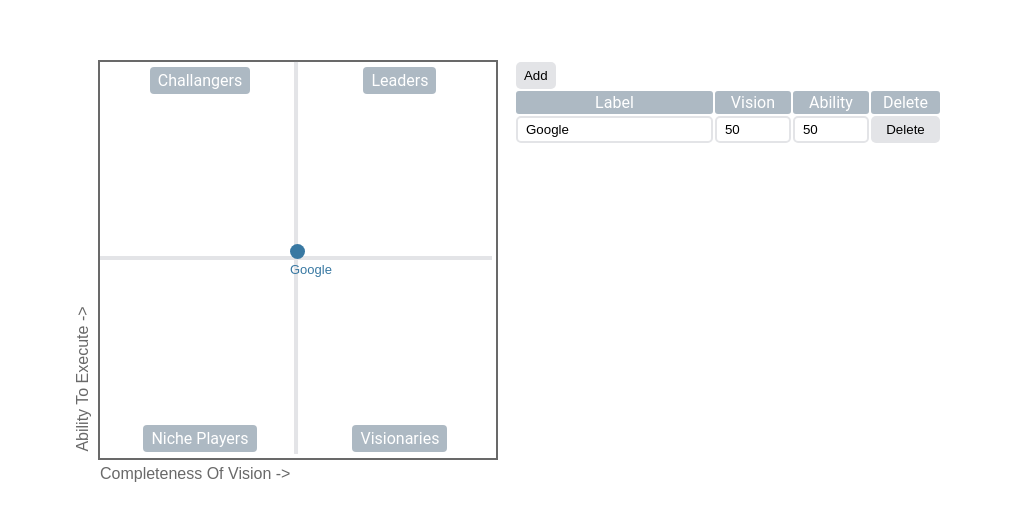
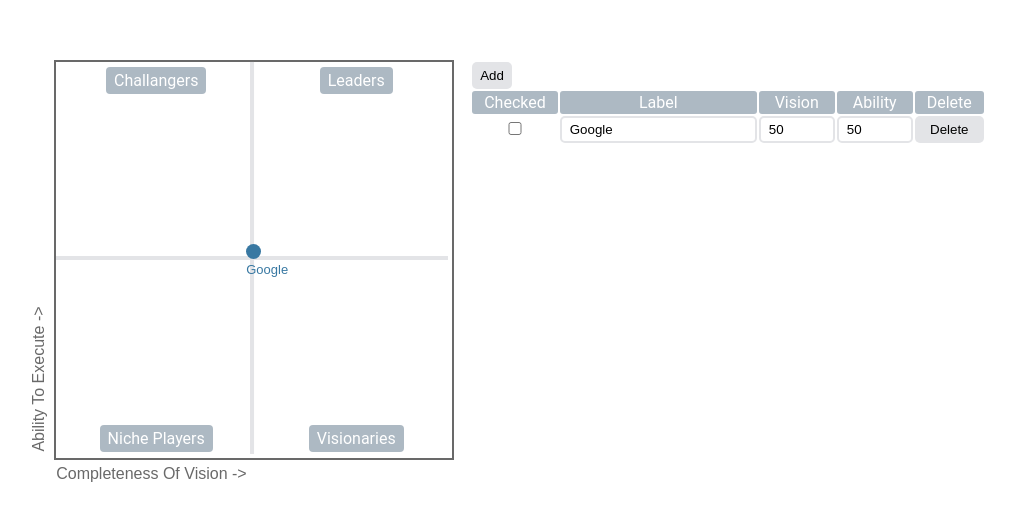
Before and after one commit to ozanbatuhankurucu/magic-quadrant, a React (Create React App) app: page / in a window 1280 px wide. Shown: the part 140-660 px from the top of the page, without its empty margins (120-1135 px from the left). Built offline with nearby package versions, Linux system fonts and the light colour scheme.

Commit message:
Add transparent color to Point.

```diff
--- a/src/App.tsx
+++ b/src/App.tsx
@@ -20,7 +20,7 @@ function App() {
     const pointsFromLocalStorage = JSON.parse(localStorage.getItem('points') || '[]')
 
     return pointsFromLocalStorage.length === 0
-      ? [{ x: 50, y: 50, label: 'Google', id: '1' }]
+      ? [{ x: 50, y: 50, label: 'Google', id: '1', isChecked: false }]
       : pointsFromLocalStorage
   }
 
@@ -51,13 +51,28 @@ function App() {
   }
 
   const addNewPoint = (): void => {
-    const newPoint = { x: 50, y: 50, label: 'New', id: Math.random().toString() }
+    const newPoint = { x: 50, y: 50, label: 'New', id: Math.random().toString(), isChecked: false }
     localStorage.setItem('points', JSON.stringify([...points, newPoint]))
     setPoints((prevPoints: PointType[]): PointType[] => [...prevPoints, newPoint])
   }
 
   const deletePoint = (pointId: string): void => {
     const newPoints = points.filter((point: PointType) => point.id !== pointId)
+    localStorage.setItem('points', JSON.stringify(newPoints))
+    setPoints(newPoints)
+  }
+
+  const checkPoint = (pointId: string, isChecked: boolean) => {
+    const newPoints = points.map((point: PointType) => {
+      if (point.id === pointId) {
+        return {
+          ...point,
+          isChecked
+        }
+      }
+      return point
+    })
+
     localStorage.setItem('points', JSON.stringify(newPoints))
     setPoints(newPoints)
   }
@@ -77,6 +92,7 @@ function App() {
           handlePointChange={handlePointChange}
           addNewPoint={addNewPoint}
           deletePoint={deletePoint}
+          checkPoint={checkPoint}
         />
       </ScatterRow>
     </Layout>
--- a/src/Components/ChartTable.tsx
+++ b/src/Components/ChartTable.tsx
@@ -51,7 +51,8 @@ const ChartTable: React.FC<ChartTableProps> = ({
   points,
   handlePointChange,
   addNewPoint,
-  deletePoint
+  deletePoint,
+  checkPoint
 }) => {
   return (
     <Table>
@@ -64,6 +65,7 @@ const ChartTable: React.FC<ChartTableProps> = ({
           </TableData>
         </tr>
         <TableHeaderRow>
+          <TableData withPadding>Checked</TableData>
           <TableData withPadding>Label</TableData>
           <TableData withPadding>Vision</TableData>
           <TableData withPadding>Ability</TableData>
@@ -72,9 +74,18 @@ const ChartTable: React.FC<ChartTableProps> = ({
       </tbody>
       <tbody>
         {points.map((point: PointType) => {
-          const { id, label, x: vision, y: ability } = point
+          const { id, label, x: vision, y: ability, isChecked } = point
+
           return (
             <tr key={id}>
+              <TableData>
+                <Input
+                  type='checkbox'
+                  name='vehicle1'
+                  checked={isChecked}
+                  onChange={() => checkPoint(id, !isChecked)}
+                />
+              </TableData>
               <TableData>
                 <Input
                   type='text'
@@ -125,6 +136,7 @@ interface ChartTableProps {
   handlePointChange: (event: React.ChangeEvent<HTMLInputElement>, pointId: string) => void
   addNewPoint: () => void
   deletePoint: (pointId: string) => void
+  checkPoint: (pointId: string, isChecked: boolean) => void
 }
 
 interface TableDataProps {
--- a/src/Components/Point.tsx
+++ b/src/Components/Point.tsx
@@ -21,7 +21,7 @@ const Dot = styled.div`
   cursor: pointer;
   width: 15px;
   height: 15px;
-  background-color: ${DARK_BLUE};
+  background-color: ${(props: DotProps) => props.dotColor};
   border-radius: 50%;
 `
 
@@ -31,7 +31,13 @@ const PointLabel = styled.span`
   color: ${DARK_BLUE};
 `
 
-const Point: React.FC<PointProps> = ({ x, y, label, handleDragEnter }): React.ReactElement => {
+const Point: React.FC<PointProps> = ({
+  x,
+  y,
+  label,
+  handleDragEnter,
+  isChecked
+}): React.ReactElement => {
   // useRef is a hook that lets you store a reference to a DOM element
   // by using useRef here, place of ref element on RAM is unchangeable after every rerender.
   let outerDotRef = useRef<HTMLDivElement | null>(null)
@@ -45,6 +51,7 @@ const Point: React.FC<PointProps> = ({ x, y, label, handleDragEnter }): React.Re
       {/* <OuterDot ref={outerDotRef} id='outerDot' x={x} y={y} /> */}
       <Dot
         id='dot'
+        dotColor={isChecked ? '#ece4db' : DARK_BLUE}
         onMouseOver={() => {
           if (outerDotRef && outerDotRef.current) {
             outerDotRef.current.style.display = 'block'
@@ -65,10 +72,15 @@ interface PointProps {
   y: number
   label: string
   handleDragEnter: (e: React.DragEvent<HTMLSpanElement>) => void
+  isChecked: boolean
 }
 
 interface PointContainerProps {
   x: number
   y: number
 }
+
+interface DotProps {
+  dotColor: string
+}
 export default Point
--- a/src/Components/Scatter.tsx
+++ b/src/Components/Scatter.tsx
@@ -29,13 +29,14 @@ const Scatter: React.FC<ScatterProps> = ({ points, setPoints, chartRef }): React
   return (
     <>
       {points.map((point: PointType) => {
-        const { x, y, label, id } = point
+        const { x, y, label, id, isChecked } = point
         return (
           <Point
             key={id}
             label={label}
             x={x}
             y={y}
+            isChecked={isChecked}
             handleDragEnter={(e) => handleDragEnter(e, id)}
           />
         )
--- a/src/Services/commonTypes.ts
+++ b/src/Services/commonTypes.ts
@@ -3,4 +3,5 @@ export interface PointType {
   y: number
   label: string
   id: string
+  isChecked: boolean
 }
```
